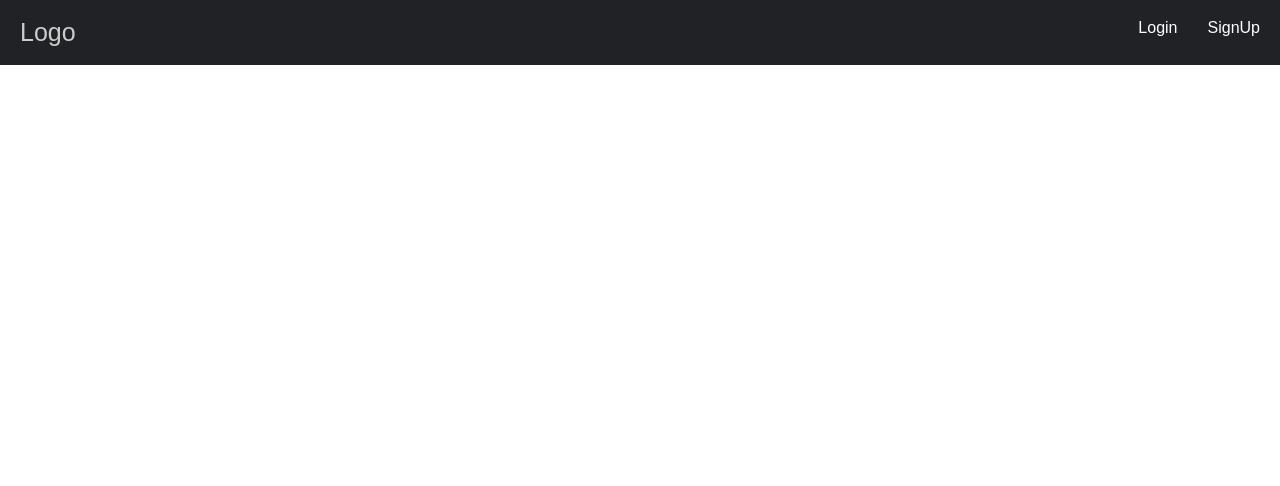
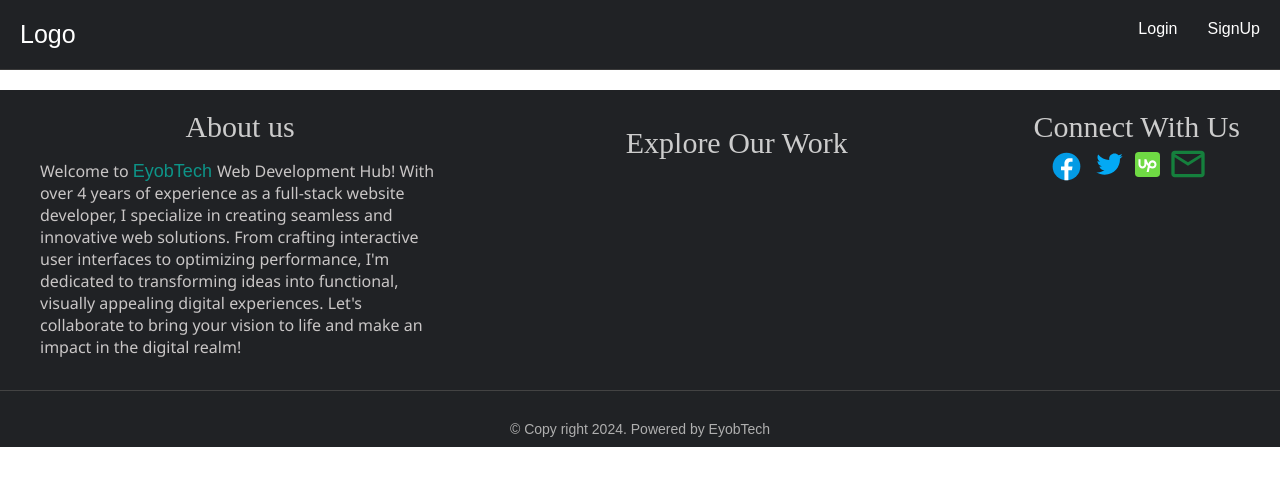
Before and after one commit to EyobAbdella/blog, a Django app: page /blogs/ in a window 1280 px wide. Shown: the top 486 px of the page. Run offline with Django 5.2, Linux system fonts and the light colour scheme; data that the repository does not hold is empty.

Commit message:
Create footer component

```diff
--- a/static/style.css
+++ b/static/style.css
@@ -5,10 +5,7 @@
   padding: 0;
   box-sizing: border-box;
   font-family: "Poppins", sans-serif;
-}
-
-body {
-  line-height: 1;
+  /* font-family: serif; */
 }
 
 /* Article CSS */
@@ -26,7 +23,7 @@ body {
 }
 
 .card {
-  height: 410px;
+  height: 420px;
   width: 280px;
   border-radius: 10px;
   transition: box-shadow 0.3s ease;
@@ -48,7 +45,7 @@ body {
 .card-body span {
   font-size: 12px;
   background: #0d9488;
-  padding: 3px 8px;
+  padding: 3px 15px;
   margin: 0 4px;
   border-radius: 1rem;
   color: #fff;
@@ -73,7 +70,7 @@ body {
   /* border: 1px solid black; */
   align-items: center;
   gap: 8px;
-  padding: 0 8px;
+  padding: 0 4px;
 }
 
 .user img {
@@ -90,6 +87,7 @@ nav {
   justify-content: space-between;
   padding: 20px;
   background-color: #202225;
+  border-bottom: 1px solid #3a3a3a;
 }
 
 nav a {
@@ -311,8 +309,9 @@ label {
 
 /* Blog Detail Page */
 .detial-continer .title {
-  font-size: 50px;
+  font-size: 60px;
   margin-bottom: 2rem;
+  font-family: serif;
 }
 
 .blog-image {
@@ -357,12 +356,88 @@ label {
 .detail-info {
   display: flex;
   align-items: center;
+  font-size: 14px;
+  color: #7a7a7a;
 }
 
 .detail-info h4 {
-  font-weight: 200;
+  font-weight: lighter;
 }
 
 .detail-author {
   margin: 0 1.5rem 0 5px;
 }
+
+.read-time {
+  margin-right: 1.5rem;
+  display: flex;
+  align-items: center;
+}
+
+/* Footer */
+
+footer {
+  min-height: 300px;
+  width: 100%;
+  background-color: #202225;
+  color: #ccc;
+  display: flex;
+  flex-wrap: wrap;
+  justify-content: space-between;
+  padding: 20px 40px;
+  color: #c9c6c6;
+}
+
+@media only screen and (max-width: 768px) {
+  footer {
+    padding: 10px;
+    justify-content: center;
+  }
+}
+
+footer p {
+  font-family: serif;
+  text-align: center;
+  font-size: 30px;
+  color: #ccc;
+}
+
+.recent-post {
+  width: 300px;
+  text-align: center;
+}
+
+.copy-right {
+  background-color: #202225;
+  width: 100%;
+  padding-top: 30px;
+  padding-bottom: 10px;
+  font-size: 14px;
+  border-top: 1px solid #434343;
+  text-align: center;
+  color: #afafaf;
+}
+
+.about span {
+  font-size: 18px;
+  color: #0d9488;
+  cursor: pointer;
+}
+
+.about div {
+  font-size: 16px;
+  max-width: 400px;
+  font-family: "Segoe UI", Tahoma, Geneva, Verdana, sans-serif;
+  margin-top: 1rem;
+}
+
+.connect-icons {
+  display: flex;
+  align-items: center;
+  gap: 8px;
+  padding-left: 1rem;
+}
+
+.recent-post {
+  margin: 1rem 0;
+}
--- a/templates/blog-create.html
+++ b/templates/blog-create.html
@@ -13,7 +13,7 @@
   </div>
   <div>{{ form.content }}</div>
 
-  <button class="blog-submit">Post Blog</button>
+  <button type="submit" class="blog-submit">Post Blog</button>
 </form>
 
 <script>
--- /dev/null
+++ b/templates/footer.html
@@ -0,0 +1,79 @@
+<footer>
+  <div class="about">
+    <p>About us</p>
+    <div>
+      Welcome to
+      <span> EyobTech </span>
+      Web Development Hub! With over 4 years of experience as a full-stack
+      website developer, I specialize in creating seamless and innovative web
+      solutions. From crafting interactive user interfaces to optimizing
+      performance, I'm dedicated to transforming ideas into functional, visually
+      appealing digital experiences. Let's collaborate to bring your vision to
+      life and make an impact in the digital realm!
+    </div>
+  </div>
+  <div class="recent-post">
+    <p>Explore Our Work</p>
+  </div>
+  <div>
+    <p>Connect With Us</p>
+    <div class="connect-icons">
+      <svg
+        xmlns="http://www.w3.org/2000/svg"
+        viewBox="0 0 48 48"
+        width="35px"
+        height="35px">
+        <path fill="#039be5" d="M24 5A19 19 0 1 0 24 43A19 19 0 1 0 24 5Z" />
+        <path
+          fill="#fff"
+          d="M26.572,29.036h4.917l0.772-4.995h-5.69v-2.73c0-2.075,0.678-3.915,2.619-3.915h3.119v-4.359c-0.548-0.074-1.707-0.236-3.897-0.236c-4.573,0-7.254,2.415-7.254,7.917v3.323h-4.701v4.995h4.701v13.729C22.089,42.905,23.032,43,24,43c0.875,0,1.729-0.08,2.572-0.194V29.036z" />
+      </svg>
+
+      <a href="https://twitter.com/EyobAbdella1" title="Twitter">
+        <svg
+          xmlns="http://www.w3.org/2000/svg"
+          viewBox="0 0 48 48"
+          width="35px"
+          height="35px">
+          <path
+            fill="#03A9F4"
+            d="M42,12.429c-1.323,0.586-2.746,0.977-4.247,1.162c1.526-0.906,2.7-2.351,3.251-4.058c-1.428,0.837-3.01,1.452-4.693,1.776C34.967,9.884,33.05,9,30.926,9c-4.08,0-7.387,3.278-7.387,7.32c0,0.572,0.067,1.129,0.193,1.67c-6.138-0.308-11.582-3.226-15.224-7.654c-0.64,1.082-1,2.349-1,3.686c0,2.541,1.301,4.778,3.285,6.096c-1.211-0.037-2.351-0.374-3.349-0.914c0,0.022,0,0.055,0,0.086c0,3.551,2.547,6.508,5.923,7.181c-0.617,0.169-1.269,0.263-1.941,0.263c-0.477,0-0.942-0.054-1.392-0.135c0.94,2.902,3.667,5.023,6.898,5.086c-2.528,1.96-5.712,3.134-9.174,3.134c-0.598,0-1.183-0.034-1.761-0.104C9.268,36.786,13.152,38,17.321,38c13.585,0,21.017-11.156,21.017-20.834c0-0.317-0.01-0.633-0.025-0.945C39.763,15.197,41.013,13.905,42,12.429" />
+        </svg>
+      </a>
+
+      <a
+        href="https://www.upwork.com/freelancers/~0148e04c027a673878"
+        title="UpWork">
+        <svg
+          xmlns="http://www.w3.org/2000/svg"
+          viewBox="0 0 512 512"
+          width="25"
+          height="25">
+          <rect width="512" height="512" rx="15%" fill="#6fda44" />
+          <path
+            fill="#fff"
+            d="M357.2 296.9c-17 0-33-7.2-47.4-18.9l3.5-16.6.1-.6c3.2-17.6 13.1-47.2 43.8-47.2 23 0 41.7 18.7 41.7 41.7s-18.7 41.6-41.7 41.6zm0-125.5c-39.2 0-69.5 25.4-81.9 67.3-18.8-28.3-33.1-62.2-41.4-90.8h-42.2v109.7c0 21.7-17.6 39.3-39.3 39.3s-39.3-17.6-39.3-39.3V147.8H71v109.7c0 44.9 36.5 81.8 81.4 81.8s81.4-36.9 81.4-81.8v-18.4c8.2 17.1 18.2 34.4 30.4 49.6l-25.8 121.4h43.1l18.7-88c16.4 10.5 35.2 17.1 56.8 17.1 46.2 0 83.8-37.8 83.8-84.1.1-46.1-37.4-83.7-83.6-83.7" />
+        </svg>
+      </a>
+
+      <a href="mailto:eyobabdellasharo@gmail.com" title="Email">
+        <svg
+          xmlns="http://www.w3.org/2000/svg"
+          height="40"
+          viewBox="0 -960 960 960"
+          width="40">
+          <path
+            d="M160-160q-33 0-56.5-23.5T80-240v-480q0-33 23.5-56.5T160-800h640q33 0 56.5 23.5T880-720v480q0 33-23.5 56.5T800-160H160Zm320-280L160-640v400h640v-400L480-440Zm0-80 320-200H160l320 200ZM160-640v-80 480-400Z"
+            fill="#15803D" />
+        </svg>
+      </a>
+    </div>
+  </div>
+</footer>
+<div class="copy-right">
+  &copy; Copy right <span id="currentYear"></span>. Powered by EyobTech
+</div>
+
+<script>
+  document.getElementById("currentYear").innerText = new Date().getFullYear();
+</script>
--- a/templates/home.html
+++ b/templates/home.html
@@ -12,7 +12,7 @@
         <span class="tag tag-purple">{{ article.category }}</span>
         <h4>{{ article.title }}</h4>
         <div class="article-content">
-          {{ article.content|truncatechars:200|safe }}
+          {{ article.content|truncatechars:180|safe }}
         </div>
         <div class="user">
           <img src="{{ article.author.image.url }}" alt="user" />
@@ -26,4 +26,5 @@
   </a>
   {% endfor %}
 </div>
-{% endblock %}
+
+{% include 'footer.html' %} {% endblock %}
--- a/templates/navbar.html
+++ b/templates/navbar.html
@@ -1,5 +1,7 @@
 <nav>
-  <div class="logo">Logo</div>
+  <a href="{% url 'home' %}">
+    <div class="logo">Logo</div>
+  </a>
   <div class="auth">
     <a href="{% url 'login' %}" class="login">Login</a>
     <a href="{% url 'signup' %}" class="signup">SignUp</a>
```
Also changed, not shown: templates/blog-detail.html (+12 -1 lines).
